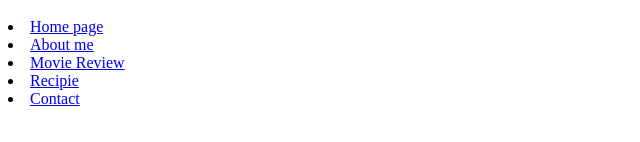
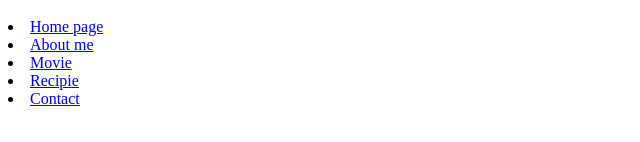
Before and after one commit to Abiexx/profile, a plain HTML site: page index.html in a window 1280 px wide. Shown: the part 296-438 px from the top of the page, 0-640 px from the left. Drawn offline with Linux system fonts and the light colour scheme.

Commit message:
this is adding new commit

```diff
--- a/index.html
+++ b/index.html
@@ -12,7 +12,7 @@
 
     <li> <a href="./HomePage.html">Home page</a>   </li>
     <li> <a href="./HomePage.html">About me</a> </li>
-    <li><a href="./HomePage.html">Movie Review</a> </li>
+    <li><a href="./HomePage.html">Movie </a> </li>
     <li><a href="./HomePage.html">Recipie</a> </li>
     <li><a href="./HomePage.html">Contact</a> </li>
 
```
